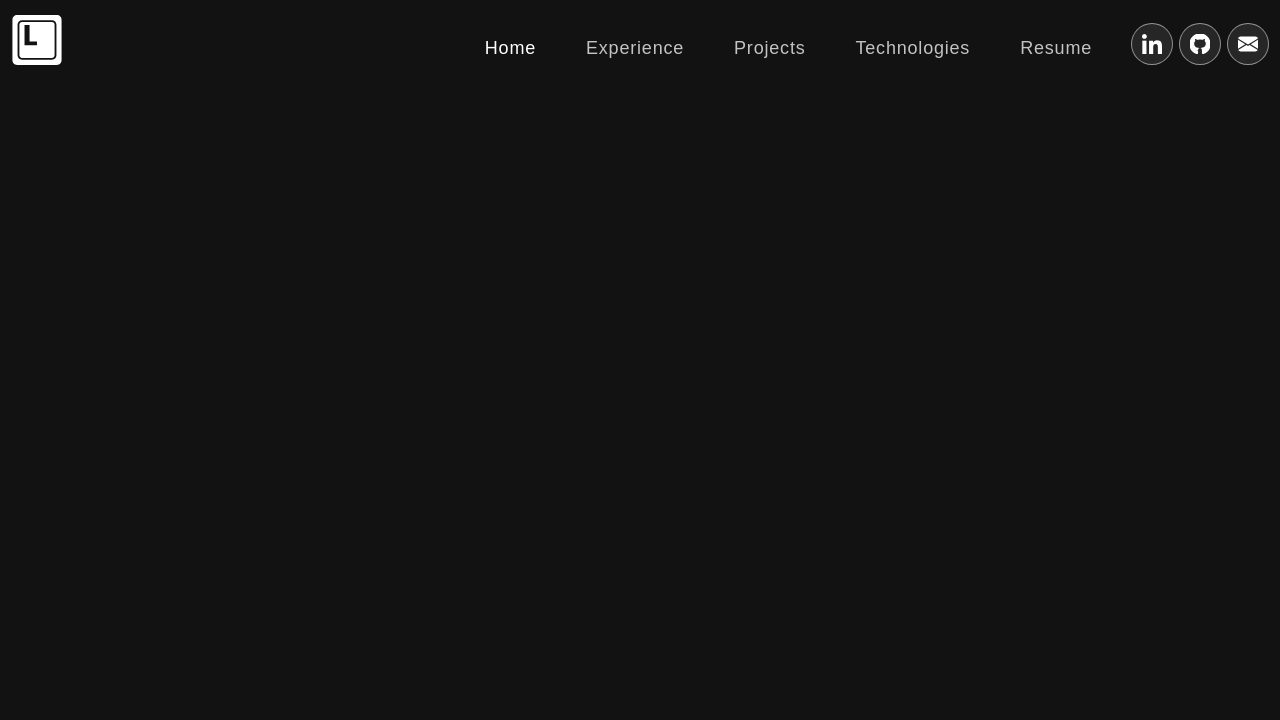
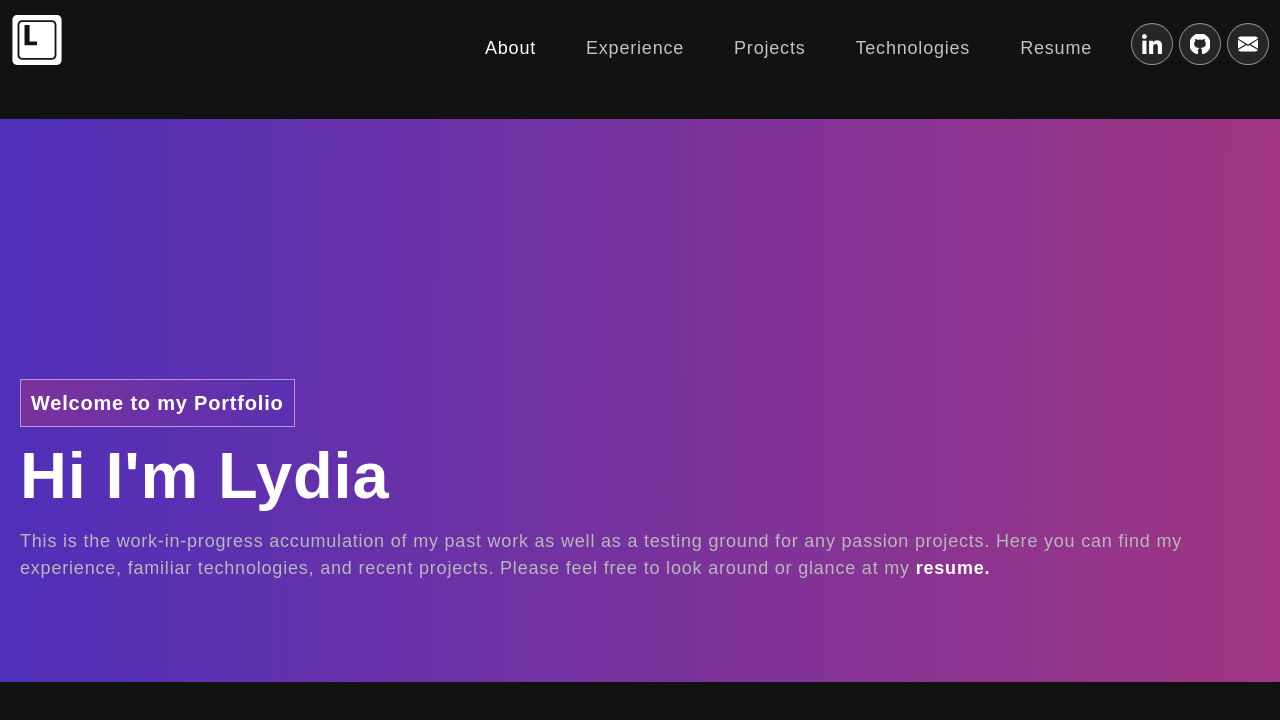
Before and after one commit to LydiaBloomfield/ME, a React (Vite) app: page / in a window 1280 px wide. Shown: the top 720 px of the page. Built offline with nearby package versions, Linux system fonts and the light colour scheme; a web font is replaced by a local one.

Commit message:
Initial commit for Banner

```diff
--- a/package.json
+++ b/package.json
@@ -13,6 +13,7 @@
   "dependencies": {
     "react": "^18.3.1",
     "react-bootstrap": "^2.10.3",
+    "react-bootstrap-icons": "^1.11.4",
     "react-dom": "^18.3.1"
   },
   "devDependencies": {
--- a/src/App.css
+++ b/src/App.css
@@ -141,218 +141,22 @@ p.danger {
   all: unset;
 }
 
-/************ Navbar Css ************/
-
-/* @media screen and (max-width: 888px) {
-  .navbar-link {
-    display: none;
-  }
-}
-
-
-
-
-
-
-nav.navbar {
-  padding: 15px 0 0 5px;
-  position: fixed;
-  width: 100%;
-  top: 0;
-  z-index: 9999;
-  transition: 0.32s ease-in-out;
-  display: flex;
-  justify-content: space-between;
-}
-
-nav.navbar.scrolled {
-  padding: 10px 0 10px 5px;
-  background-color: #121212;
-}
-
-nav.navbar a.navbar-brand {
-  width: 9%;
-}
-
-nav.navbar button {
-  float: right;
-}
-
-nav.navbar .navbar-nav .nav-link.navbar-link {
-  font-weight: 400;
-  color: #fff !important;
-  letter-spacing: 0.8px;
-  padding: 0 25px;
-  font-size: 18px;
-  opacity: 0.75;
-}
-
-nav.navbar .navbar-nav a.nav-link.navbar-link:hover,
-nav.navbar .navbar-nav a.nav-link.navbar-link.active {
-  opacity: 1;
-}
-
-span.navbar-text {
-  align-items: center;
-}
-
-.social-icon {
-  display: inline-block;
-  margin-left: 14px;
-}
-
-.social-icon a {
-  width: 42px;
-  height: 42px;
-  background: rgba(217, 217, 217, 0.1);
-  display: inline-flex;
-  border-radius: 50%;
-  margin-right: 6px;
-  align-items: center;
-  justify-content: center;
-  line-height: 1;
-  border: 1px solid rgba(255, 255, 255, 0.5);
-}
-
-.social-icon a::before {
-  content: "";
-  width: 42px;
-  height: 42px;
-  position: absolute;
-  background-color: #ffffff;
-  border-radius: 50%;
-  transform: scale(0);
-  transition: 0.3s ease-in-out;
-}
-
-.social-icon a:hover::before {
-  transform: scale(1);
-}
-
-.social-icon a img {
-  width: 40%;
-  z-index: 1;
-  transition: 0.3s ease-in-out;
-}
-
-.social-icon a:hover img {
-  filter: brightness(0) saturate(100%) invert(0%) sepia(7%) saturate(98%) hue-rotate(346deg) brightness(95%) contrast(86%);
-}
-
-nav button {
-  font-weight: 700;
-  color: #fff;
-  border: 1px solid #fff;
-  padding: 18px 34px;
-  font-size: 18px;
-  margin-left: 18px;
-  position: relative;
-  background-color: transparent;
-  transition: 0.3s ease-in-out;
-}
-
-nav button:hover {
-  background-color: #fff;
-  color: #000;
-}
-
-.navbar-text button span {
-  z-index: 1;
-}
-
-.navbar-text button::before {
-  content: "";
-  width: 0%;
-  height: 100%;
-  position: absolute;
-  background-color: #fff;
-  left: 0;
-  top: 0;
-  z-index: -1;
-  transition: 0.3s ease-in-out;
-}
-
-.navbar-text button:hover {
-  color: #121212;
-}
-
-.navbar-text button:hover::before {
-  content: "";
-  width: 100%;
-  height: 100%;
-  position: absolute;
-}
-
-nav.navbar .navbar-toggler:active,
-nav.navbar .navbar-toggler:focus {
-  outline: none;
-  box-shadow: none;
-}
-
-nav.navbar .navbar-toggler-icon {
-  width: 24px;
-  height: 17px;
-  background-image: none;
-  position: relative;
-  border-bottom: 2px solid #fff;
-  transition: all 300ms linear;
-  top: -2px;
-}
-
-nav.navbar .navbar-toggler-icon:focus {
-  border-bottom: 2px solid #fff;
-}
-
-nav.navbar .navbar-toggler-icon:after,
-nav.navbar .navbar-toggler-icon:before {
-  width: 24px;
-  position: absolute;
-  height: 2px;
-  background-color: #fff;
-  top: 0;
-  left: 0;
-  content: '';
-  z-index: 2;
-  transition: all 300ms linear;
-}
-
-nav.navbar .navbar-toggler-icon:after {
-  top: 8px;
-}
-
-nav.navbar .navbar-toggler[aria-expanded="true"] .navbar-toggler-icon:after {
-  transform: rotate(45deg);
-  background-color: #fff;
-  height: 2px;
-}
-
-nav.navbar .navbar-toggler[aria-expanded="true"] .navbar-toggler-icon:before {
-  transform: translateY(8px) rotate(-45deg);
-  background-color: #fff;
-  height: 2px;
-}
-
-nav.navbar .navbar-toggler[aria-expanded="true"] .navbar-toggler-icon {
-  border-color: transparent;
-} */
 
 /************ Banner Css ************/
-.banner {
+/* .banner {
   margin-top: 0;
   padding: 260px 0 100px 20px;
-  /* background-image: url('./assets/images/banner-bg.png'); */
   background: linear-gradient(90.21deg, #4A2FBD -5.91%, #AA367C 111.58%);
   background-position: top center;
   background-size: cover;
   background-repeat: no-repeat;
-}
+} */
 
-.resume-link {
-  /* font-weight: bold; */
+/* .resume-link {
   color: #fff;
-}
+} */
 
-.banner .tagline {
+/* .banner .tagline {
   font-weight: 700;
   letter-spacing: 0.8px;
   padding: 8px 10px;
@@ -361,8 +165,8 @@ nav.navbar .navbar-toggler[aria-expanded="true"] .navbar-toggler-icon {
   font-size: 20px;
   margin-bottom: 16px;
   display: inline-block;
-}
-
+} */
+/*
 .banner h1 {
   font-size: 65px;
   font-weight: 700;
@@ -378,9 +182,9 @@ nav.navbar .navbar-toggler[aria-expanded="true"] .navbar-toggler-icon {
   letter-spacing: 0.8px;
   line-height: 1.5em;
   width: 96%;
-}
+} */
 
-.banner button {
+/* .banner button {
   color: #fff;
   font-weight: 700;
   font-size: 20px;
@@ -403,9 +207,9 @@ nav.navbar .navbar-toggler[aria-expanded="true"] .navbar-toggler-icon {
 
 .banner img {
   animation: updown 3s linear infinite;
-}
+} */
 
-@keyframes updown {
+/* @keyframes updown {
   0% {
     transform: translateY(-20px);
   }
@@ -421,7 +225,7 @@ nav.navbar .navbar-toggler[aria-expanded="true"] .navbar-toggler-icon {
 
 .txt-rotate>.wrap {
   border-right: 0.08em solid #666;
-}
+} */
 
 /************ Experience Css ************/
 
--- a/src/App.jsx
+++ b/src/App.jsx
@@ -4,11 +4,13 @@ import viteLogo from '/vite.svg'
 import './App.css'
 import React from 'react';
 import NavBar from './components/NavBar';
+import { Banner } from './components/Banner';
 function App() {
 
   return (
     <>
       <NavBar></NavBar>
+      <Banner></Banner>
     </>
   )
 }
--- /dev/null
+++ b/src/components/Banner.css
@@ -0,0 +1,81 @@
+.banner {
+    margin-top: 0;
+    padding: 260px 0 100px 20px;
+    background: linear-gradient(90.21deg, #4A2FBD -5.91%, #AA367C 111.58%);
+  }
+
+  .resume-link {
+    font-weight: bold;
+    color: #fff;
+  }
+
+  .banner .tagline {
+    font-weight: 700;
+    letter-spacing: 0.8px;
+    padding: 8px 10px;
+    background: linear-gradient(90.21deg, rgba(170, 54, 124, 0.5) -5.91%, rgba(74, 47, 189, 0.5) 111.58%);
+    border: 1px solid rgba(255, 255, 255, 0.5);
+    font-size: 20px;
+    margin-bottom: 16px;
+    display: inline-block;
+  }
+
+  .banner h1 {
+    font-size: 65px;
+    font-weight: 700;
+    letter-spacing: 0.8px;
+    line-height: 1;
+    margin-bottom: 20px;
+    display: block;
+  }
+
+  .banner p {
+    color: #B8B8B8;
+    font-size: 18px;
+    letter-spacing: 0.8px;
+    line-height: 1.5em;
+    width: 96%;
+  }
+
+  /* .banner button {
+    color: #fff;
+    font-weight: 700;
+    font-size: 20px;
+    margin-top: 60px;
+    letter-spacing: 0.8px;
+    display: flex;
+    align-items: center;
+  } */
+
+  /* .banner button svg {
+    font-size: 25px;
+    margin-left: 10px;
+    transition: 0.3s ease-in-out;
+    line-height: 1;
+  } */
+
+  /* .banner button:hover svg {
+    margin-left: 25px;
+  } */
+
+  /* .banner img {
+    animation: updown 3s linear infinite;
+  } */
+
+  /* @keyframes updown {
+    0% {
+      transform: translateY(-20px);
+    }
+
+    50% {
+      transform: translateY(20px);
+    }
+
+    100% {
+      transform: translateY(-20px);
+    }
+  } */
+
+  /* .txt-rotate>.wrap {
+    border-right: 0.08em solid #666;
+  } */
--- /dev/null
+++ b/src/components/Banner.jsx
@@ -0,0 +1,28 @@
+import { Container, Row, Col, Nav } from "react-bootstrap"
+import { ArrowRightCircle } from "react-bootstrap-icons"
+import resume from "../assets/resume.pdf"
+
+import "./Banner.css"
+
+export const Banner = () => {
+
+    return (
+        <section className="banner" id="about">
+            <Container>
+                <Row className='align-items-center'>
+                    <Col xs={12} md={6} xl={7}>
+                        <div className="">
+                            <span className="tagline">Welcome to my Portfolio</span>
+                            <h1>{"Hi I'm Lydia "}<br />
+                            </h1>
+                            <p> This is the work-in-progress accumulation of my past work as well as a testing ground for any passion projects. Here you can find my experience, familiar technologies, and recent projects. Please feel free to look around or glance at my <a href={resume} className="resume-link" target="_blank"> resume. </a></p>
+                            {/* <Nav.Link className="" href="#connect"><button> Let's connect <Nav.Link href="#connect"><ArrowRightCircle size={25} /></Nav.Link></button></Nav.Link> */}
+                        </div>
+                    </Col>
+                    <Col xs={12} md={6} xl={5}>
+                    </Col>
+                </Row>
+            </Container>
+        </section>
+    )
+}
--- a/src/components/NavBar.jsx
+++ b/src/components/NavBar.jsx
@@ -14,7 +14,7 @@ import './NavBar.css'
 
 const NavBar = () => {
   const [scrolled, setScrolled] = useState(false);
-  const [activeLink, setActiveLink] = useState('home');
+  const [activeLink, setActiveLink] = useState('about');
 
   useEffect(() => {
     const onScroll = () => {
@@ -35,10 +35,10 @@ const NavBar = () => {
   return (
     <Navbar expand="md" className={scrolled ? "scrolled" : ""}>
       <div className="logo">
-        <a href="#home"><img src={logo2} /></a>
+        <a href="#about"><img src={logo2} /></a>
       </div>
       <Nav className="navlinks">
-        <Nav.Link href="#home" className={activeLink === 'home' ? 'active navbar-link' : 'navbar-link'} onClick={() => onUpdateActiveLink('home')}>Home</Nav.Link>
+        <Nav.Link href="#about" className={activeLink === 'about' ? 'active navbar-link' : 'navbar-link'} onClick={() => onUpdateActiveLink('about')}>About</Nav.Link>
         <Nav.Link href="#experience" className={activeLink === 'experience' ? 'active navbar-link' : 'navbar-link'} onClick={() => onUpdateActiveLink('experience')}>Experience</Nav.Link>
         <Nav.Link href="#projects" className={activeLink === 'projects' ? 'active navbar-link' : 'navbar-link'} onClick={() => onUpdateActiveLink('projects')}>Projects</Nav.Link>
         <Nav.Link href="#skills" className={activeLink === 'skills' ? 'active navbar-link' : 'navbar-link'} onClick={() => onUpdateActiveLink('skills')}>Technologies</Nav.Link>
```
Also changed, not shown: 1 other file (tests, documents, lock files or other folders).
